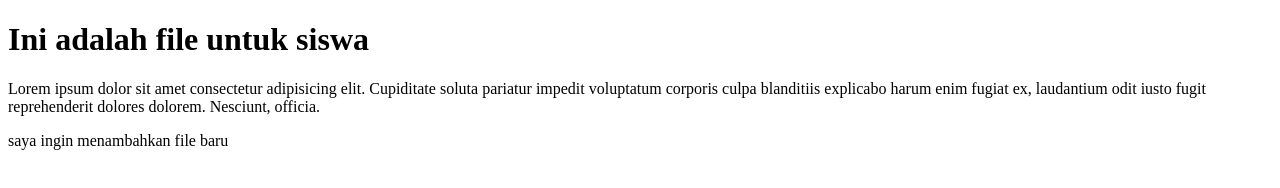
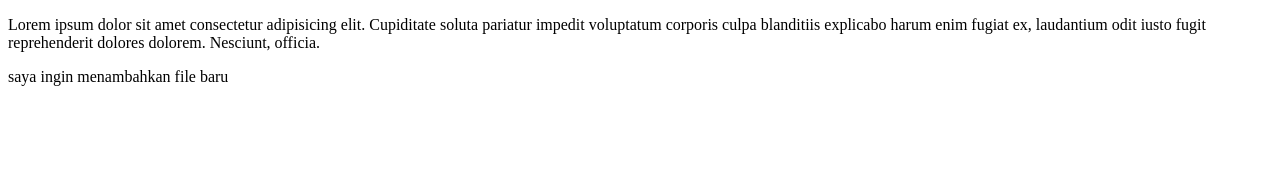
Before and after one commit to Mikoofficial404/tester, a plain HTML site: page siwa1.html in a window 1280 px wide. Drawn offline with Linux system fonts and the light colour scheme.

Commit message:
hapus h1

```diff
--- a/siwa1.html
+++ b/siwa1.html
@@ -6,13 +6,14 @@
     <title>Document</title>
   </head>
   <body>
-    <h1>Ini adalah file untuk siswa</h1>
+
     <p>
       Lorem ipsum dolor sit amet consectetur adipisicing elit. Cupiditate soluta
       pariatur impedit voluptatum corporis culpa blanditiis explicabo harum enim
       fugiat ex, laudantium odit iusto fugit reprehenderit dolores dolorem.
       Nesciunt, officia.
       <p>saya ingin menambahkan file baru</p>
+
     </p>
   </body>
 </html>
```
